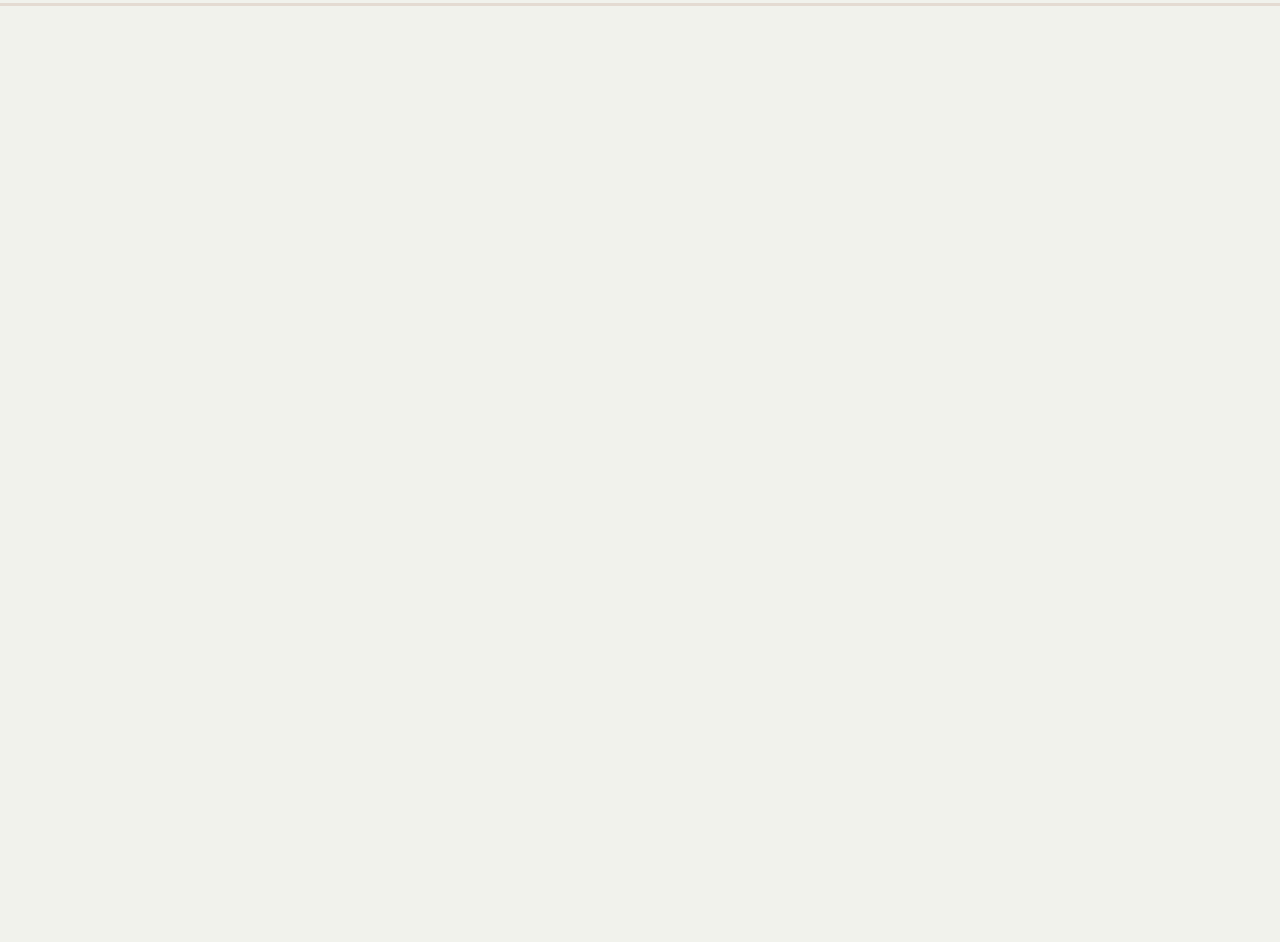
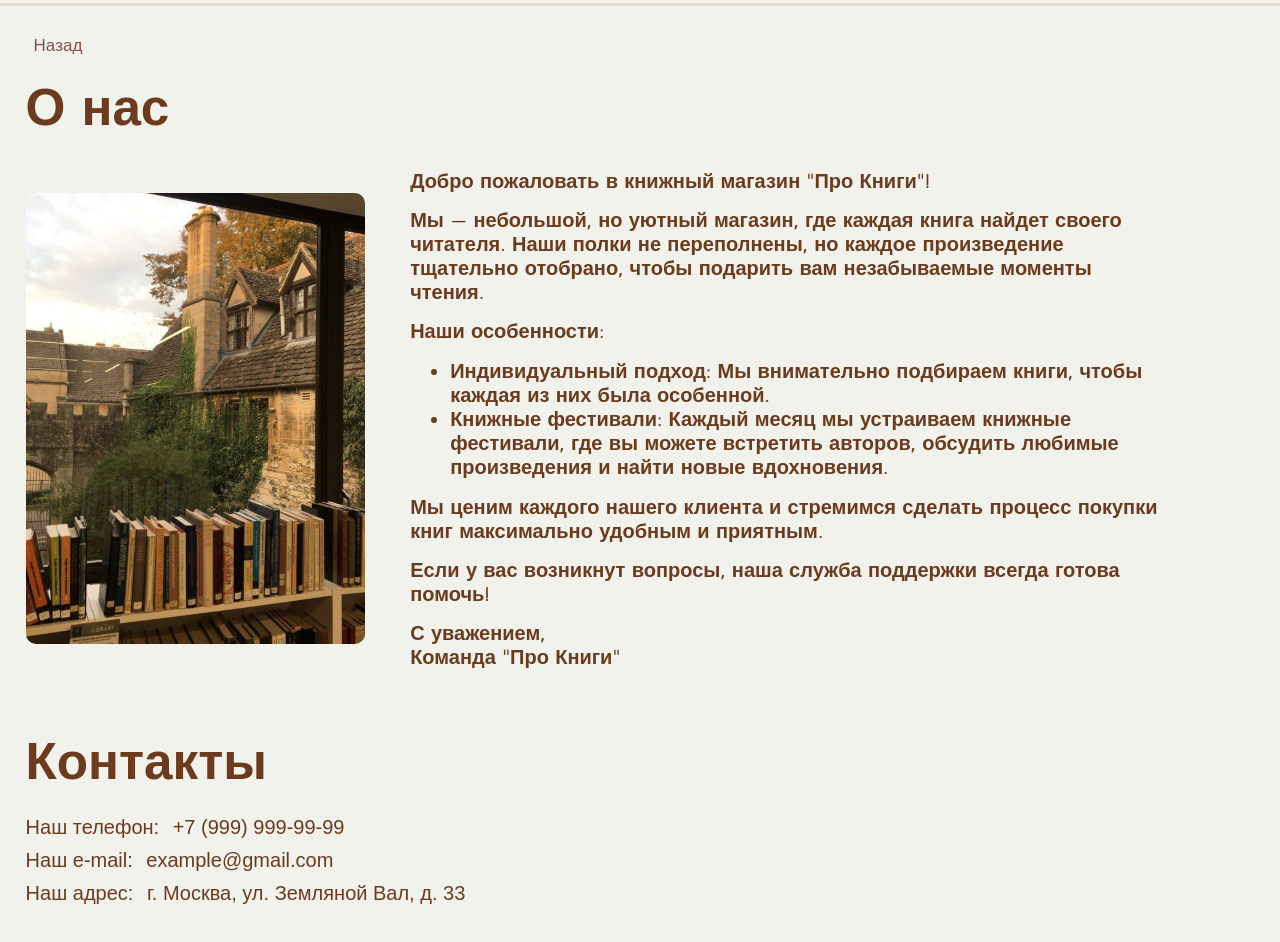
Before and after one commit to soochniik/book-shop, a React (Vite) app: page /about-us in a window 1280 px wide. Before the commit this address had no page. Shown: the part 100-1042 px from the top of the page. Before the commit the page ends 800 px from the top, so only its background shows below. Built offline with nearby package versions, Linux system fonts and the light colour scheme; a web font is replaced by a local one.

Commit message:
Add About Us page

```diff
--- a/src/App.tsx
+++ b/src/App.tsx
@@ -1,7 +1,8 @@
 import { BrowserRouter, Routes, Route } from 'react-router-dom';
 import Home from './pages/Home';
 import Order from './pages/Order';
-import Book from './pages/Book'
+import Book from './pages/Book';
+import AboutUs from './pages/AboutUs';
 import { Header } from './components/header';
 import './global.css';
 
@@ -13,6 +14,7 @@ function App() {
         <Route path="/" element={<Home />} />
         <Route path="/order" element={<Order />} />
         <Route path="/book" element={<Book />} />
+        <Route path="/about-us" element={<AboutUs />} />
       </Routes>
     </BrowserRouter>
   );
--- /dev/null
+++ b/src/pages/AboutUs.tsx
@@ -0,0 +1,78 @@
+import { useNavigate} from 'react-router-dom';
+import { Button } from '../components/button';
+import styles from './styles/about.module.css';
+import shop from '../assets/Shop.svg';
+
+function AboutUs() {
+
+    const navigate = useNavigate();
+    const handleAddressClick = () => {
+        const address = encodeURIComponent('г. Москва, ул. Земляной Вал, д. 33');
+        const url = `https://yandex.ru/maps/?text=${address}`;
+        window.open(url, '_blank');
+    };
+
+    const handlePhoneClick = () => {
+        window.location.href = 'tel:+79999999999';
+    };
+
+    const handleEmailClick = () => {
+        window.location.href = 'mailto:example@gmail.com';
+    };
+
+    return (
+        <div className={styles.about}>
+            <Button
+                label="Назад"
+                onClick={() => navigate(-1)}
+                color="menu"
+                size="small"
+            />
+            <h1>О нас</h1>
+            <div className={styles.welcome}>
+                <img src={shop} alt="Книжный магазин" />
+                <div className={styles.text}>
+                    <p>Добро пожаловать в книжный магазин "Про Книги"!</p>
+                    <p>Мы — небольшой, но уютный магазин, где каждая книга найдет своего читателя. Наши полки не переполнены, но каждое произведение тщательно отобрано, чтобы подарить вам незабываемые моменты чтения.</p>
+                    <p>Наши особенности:</p>
+                    <ul className={styles.featuresList}>
+                        <li>Индивидуальный подход: Мы внимательно подбираем книги, чтобы каждая из них была особенной.</li>
+                        <li>Книжные фестивали: Каждый месяц мы устраиваем книжные фестивали, где вы можете встретить авторов, обсудить любимые произведения и найти новые вдохновения.</li>
+                    </ul>
+                    <p>Мы ценим каждого нашего клиента и стремимся сделать процесс покупки книг максимально удобным и приятным.</p>
+                    <p>Если у вас возникнут вопросы, наша служба поддержки всегда готова помочь!</p>
+                    <div className={styles.text2}>
+                        <p>С уважением,</p>
+                        <p>Команда "Про Книги"</p>
+                    </div>
+                </div>
+            </div>
+            <h1>Контакты</h1>
+            <div className={styles.contacts}>
+                <p>Наш телефон: <Button
+                                label="+7 (999) 999-99-99"
+                                onClick={handlePhoneClick}
+                                color="menu"
+                                size="small"
+                            />
+                </p>
+                <p>Наш e-mail: <Button
+                                label="example@gmail.com"
+                                onClick={handleEmailClick}
+                                color="menu"
+                                size="small"
+                            />
+                </p>
+                <p>Наш адрес: <Button
+                                    label="г. Москва, ул. Земляной Вал, д. 33"
+                                    onClick={handleAddressClick}
+                                    color="menu"
+                                    size="small"
+                                />
+                </p>
+            </div>
+        </div>
+    );
+};
+
+export default AboutUs;
--- a/src/pages/Order.tsx
+++ b/src/pages/Order.tsx
@@ -73,6 +73,11 @@ function Order() {
                     value={inputValue}
                     onChange={handleInputChange}
                 />
+                <Input
+                    label="E-mail"
+                    value={inputValue}
+                    onChange={handleInputChange}
+                />
                 <Button
                     label="Оформить заказ"
                     onClick={() => alert('Заказ оформлен!')}
--- /dev/null
+++ b/src/pages/styles/about.module.css
@@ -0,0 +1,62 @@
+.about {
+    background-color: #F1F2EC;
+    padding: 2% 9% 1% 2%;
+    display: flex;
+    flex-direction: column;
+    align-items: flex-start;
+    justify-content: center;
+}
+
+.about h1 {
+    padding-top: 1.5%;
+}
+
+.welcome {
+    display: flex;
+    flex-direction: row;
+    align-items: center;
+    padding-bottom: 4%;
+    padding-top: 3%;
+}
+
+.text {
+    padding-left: 4%;
+}
+
+.text p{
+    font-family: 'Jura', sans-serif;
+    font-size: 20px;
+    font-weight: bold;
+    color: #6C3B1D;
+    margin-bottom: 2%;
+}
+
+.text2 p{
+    margin-bottom: 0;
+}
+
+.featuresList {
+    list-style-type: disc;
+}
+
+.featuresList li {
+    font-family: 'Jura', sans-serif;
+    font-size: 20px;
+    font-weight: bold;
+    color: #6C3B1D;
+}
+
+.contacts {
+    padding-bottom: 3%;
+    padding-top: 2%;
+}
+
+.contacts p{
+    font-size: 20px;
+    color: #6C3B1D;
+}
+
+.contacts button{
+    font-size: 20px;
+    color: #6C3B1D;
+}
```
Also changed, not shown: src/assets/Sale.svg, src/assets/Shop.svg (added).
